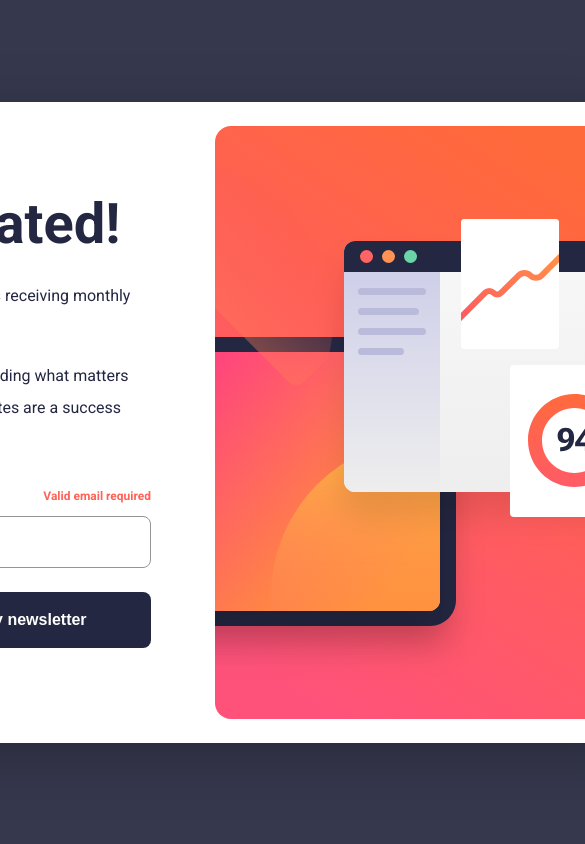
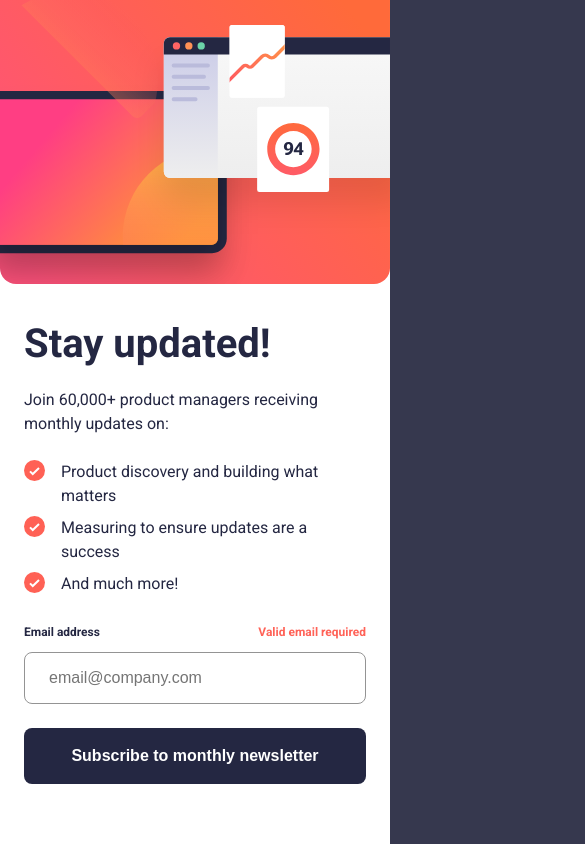
Before and after one commit to jmmarketing/newsletter-signup-FEM, a website built with Parcel: page index.html in a window 390 px wide. Shown: the top 844 px of the page, 585 px wide, since content can reach past the window. Built offline with nearby package versions, Linux system fonts and the light colour scheme.

Commit message:
Cleaning up some spacing responsiveness between image and content

```diff
--- a/index.html
+++ b/index.html
@@ -31,7 +31,7 @@
             <label for="newsletter-input">Email address</label>
             <p class="newsletter__form--error">Valid email required</p>
             <input
-              type="email"
+              type="input"
               name="email"
               id="newsletter-input"
               placeholder="email@company.com"
--- a/sass/base/_base.scss
+++ b/sass/base/_base.scss
@@ -19,5 +19,10 @@ body {
   justify-content: center;
   align-items: center;
 
+  padding: 0 80px;
   height: 100vh;
+
+  @include respond(phone) {
+    padding: 0;
+  }
 }
--- a/sass/base/_typography.scss
+++ b/sass/base/_typography.scss
@@ -13,6 +13,10 @@ h1,
   font-size: 5.6rem; //70px
   font-weight: 700;
   line-height: 100%;
+
+  @include respond(phone) {
+    font-size: 4rem;
+  }
 }
 
 h2,
--- a/sass/components/_newsletter.scss
+++ b/sass/components/_newsletter.scss
@@ -3,16 +3,43 @@
   padding: $spacing-400-32px;
   border-radius: 36px;
   box-shadow: 0px 15px 60px 0px rgba(0, 0, 0, 0.25);
-  width: 904px;
+  max-width: 904px;
   height: 641px; //Should not need once inner elements are built.
   display: inline-flex;
-  gap: $spaccing-800-64px;
+  gap: clamp(40px, 5vw, $spaccing-800-64px);
+  width: 90vw;
+  transition: width 0.3s ease;
+
+  @include respond(tablet) {
+    display: flex;
+    flex-direction: column-reverse;
+    gap: $spacing-500-40px;
+    padding: $spacing-500-40px;
+    max-width: 608px;
+    height: auto;
+  }
+
+  @include respond(phone) {
+    height: 100vh;
+    width: 100vw;
+    border-radius: 0;
+    padding: $spacing-300-24px;
+    display: block;
+  }
 
   &__content {
     display: flex;
     flex-direction: column;
     justify-content: center;
     gap: $spacing-400-32px;
+
+    @include respond(tablet) {
+      gap: $spacing-300-24px;
+    }
+
+    @include respond(phone) {
+      padding-top: 300px;
+    }
   }
   &__form {
     display: flex;
@@ -54,11 +81,16 @@
       border-radius: 8px;
       height: 56px;
       border: none;
+      padding: 0 8px;
 
       &:hover {
         background: linear-gradient(90deg, #ff6a3a 0%, #ff527b 100%);
         box-shadow: 0px 16px 32px 0px rgba(255, 97, 85, 0.5);
       }
+    }
+
+    @include respond(phone) {
+      padding-bottom: 24px;
     }
   }
 
@@ -71,10 +103,7 @@
       gap: $spacing-200-16px;
 
       &::before {
-        content: "";
-        background-image: url(../assets/images/icon-list.svg);
-        background-size: contain;
-        background-repeat: no-repeat;
+        content: url(../assets/images/icon-list.svg);
         height: 21px;
         width: 21px;
       }
@@ -86,6 +115,31 @@
   }
 
   &__image {
+    border-radius: 16px;
     transform: translateY(-8px);
+    width: 400px;
+
+    @include respond(tablet) {
+      transform: none;
+      max-width: 528px;
+      width: 100%;
+      height: 358px;
+      background-image: url("../assets/images/illustration-sign-up-mobile.svg");
+      background-repeat: no-repeat;
+      background-size: cover;
+
+      &--asset {
+        display: none;
+      }
+    }
+
+    @include respond(phone) {
+      position: absolute;
+      top: 0;
+      left: 0;
+      width: 100vw;
+      height: 284px;
+      border-radius: 0 0 16px 16px;
+    }
   }
 }
```
Also changed, not shown: sass/abstracts/_mixins.scss (+5 -5 lines), sass/main.css, 1 other file.
